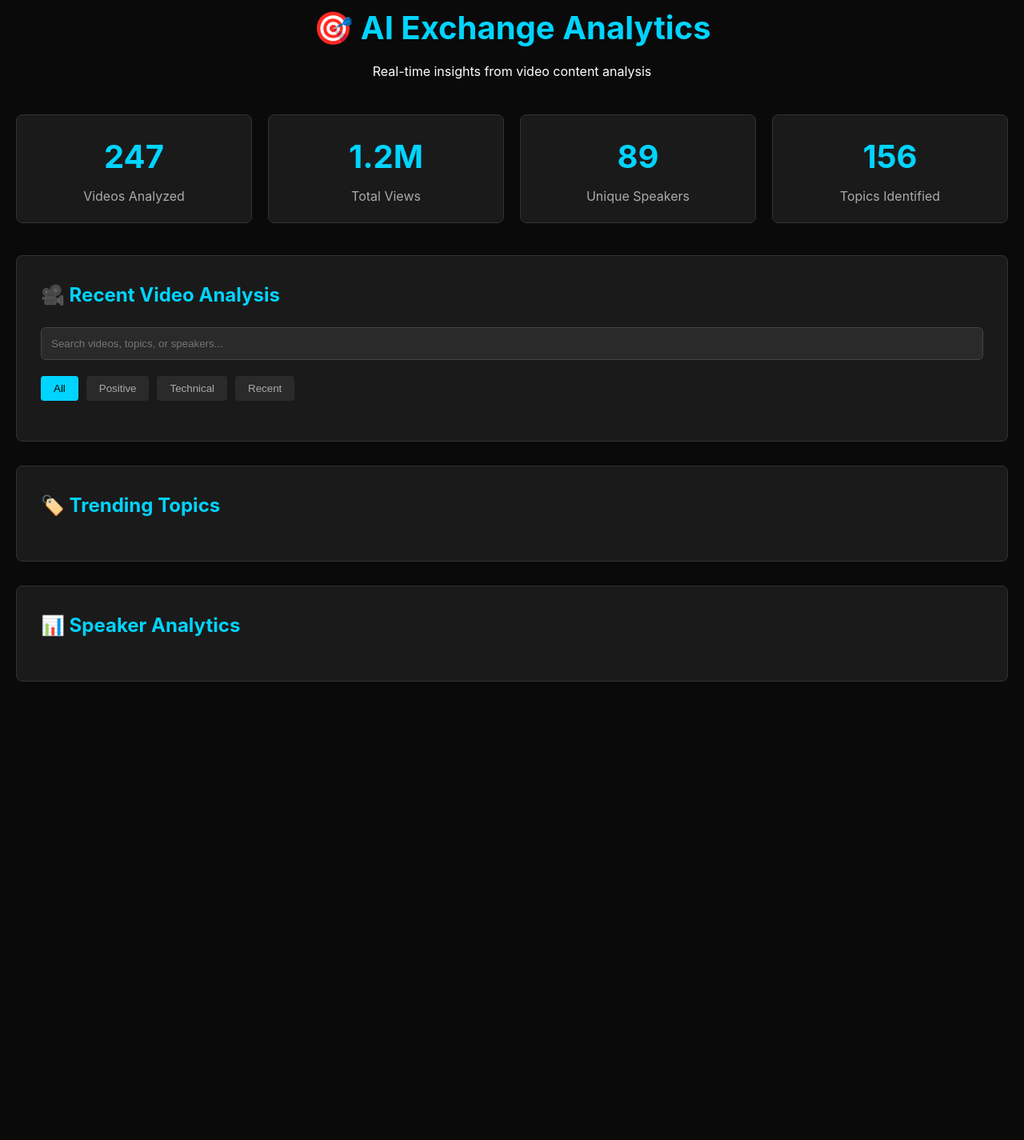
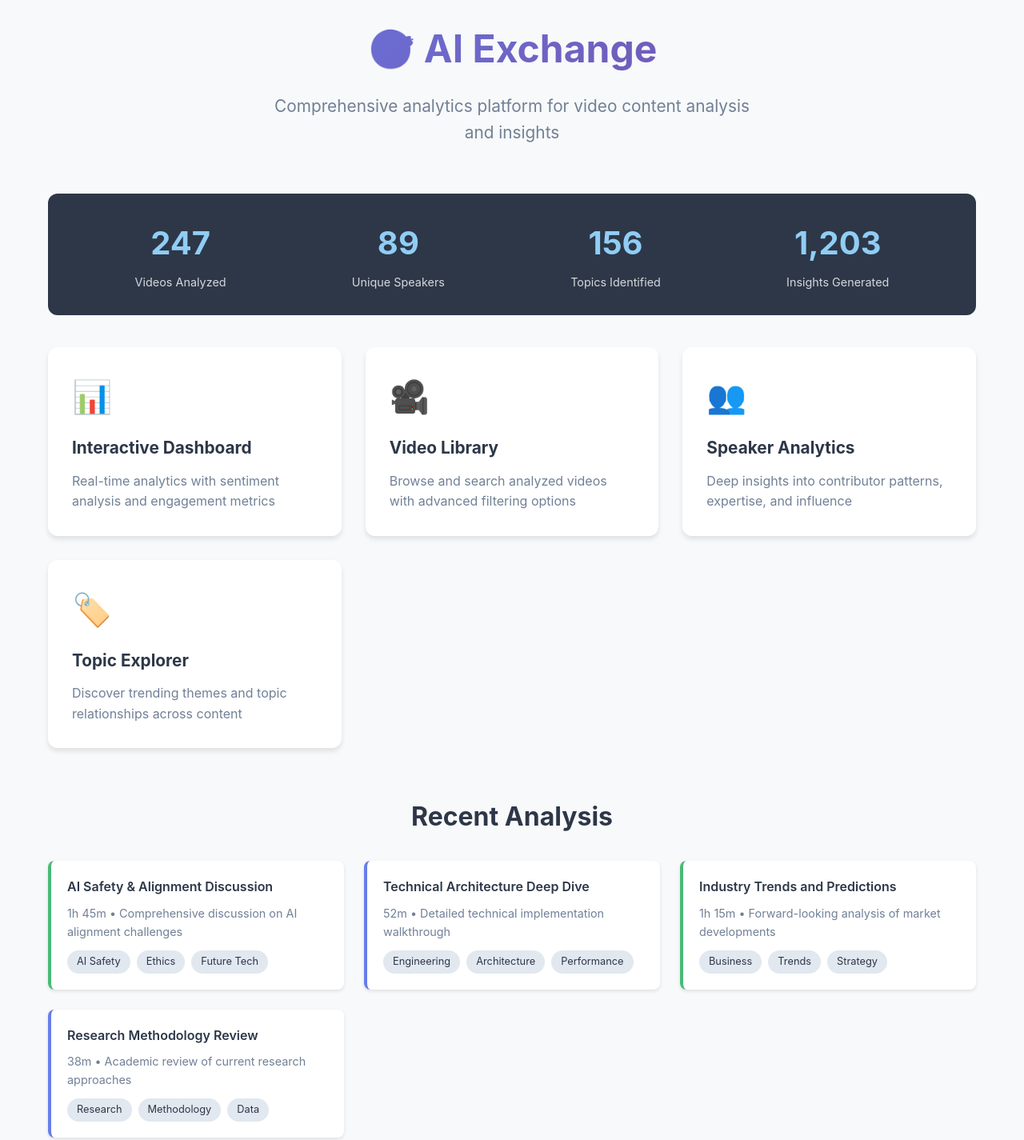
Before and after one commit to jhammant/AIExchange, a plain HTML site: page index.html in a window 1280 px wide. Shown: the part 17-1442 px from the top of the page at 80% size. Before the commit the page ends 919 px from the top, so only its background shows below. Drawn offline with Linux system fonts and the light colour scheme.

Commit message:
Deploy clean, functional AI Exchange matching DOAC Insights quality

```diff
--- a/index.html
+++ b/index.html
@@ -3,160 +3,181 @@
 <head>
     <meta charset="UTF-8">
     <meta name="viewport" content="width=device-width, initial-scale=1.0">
-    <title>AI Exchange - Video Analytics Dashboard</title>
+    <title>AI Exchange - Video Analytics Platform</title>
     <style>
         * { margin: 0; padding: 0; box-sizing: border-box; }
         body {
             font-family: -apple-system, BlinkMacSystemFont, 'Segoe UI', Roboto, sans-serif;
-            background: #0a0a0a; color: #fff; line-height: 1.6;
+            background: #f8f9fa; color: #333; line-height: 1.6;
         }
-        .container { max-width: 1400px; margin: 0 auto; padding: 20px; }
-        .header { text-align: center; margin-bottom: 40px; }
-        .header h1 { color: #00d4ff; font-size: 2.5em; margin-bottom: 10px; }
-        .stats-grid { display: grid; grid-template-columns: repeat(auto-fit, minmax(250px, 1fr)); gap: 20px; margin-bottom: 40px; }
-        .stat-card { background: #1a1a1a; border: 1px solid #333; border-radius: 8px; padding: 20px; text-align: center; }
-        .stat-number { font-size: 2.5em; color: #00d4ff; font-weight: bold; }
-        .stat-label { color: #aaa; margin-top: 5px; }
-        .section { background: #1a1a1a; border: 1px solid #333; border-radius: 8px; padding: 30px; margin-bottom: 30px; }
-        .section h2 { color: #00d4ff; margin-bottom: 20px; }
-        .video-list { display: grid; gap: 15px; }
-        .video-item { background: #2a2a2a; padding: 15px; border-radius: 6px; display: flex; justify-content: space-between; align-items: center; }
-        .video-title { font-weight: 500; }
-        .video-meta { font-size: 0.9em; color: #aaa; }
-        .sentiment-badge { padding: 4px 8px; border-radius: 12px; font-size: 0.8em; }
-        .sentiment-positive { background: #0f5132; color: #75b798; }
-        .sentiment-neutral { background: #495057; color: #adb5bd; }
-        .sentiment-negative { background: #842029; color: #ea868f; }
-        .topic-grid { display: grid; grid-template-columns: repeat(auto-fit, minmax(200px, 1fr)); gap: 15px; }
-        .topic-card { background: #2a2a2a; padding: 15px; border-radius: 6px; }
-        .topic-name { font-weight: 500; color: #00d4ff; margin-bottom: 5px; }
-        .topic-stats { font-size: 0.9em; color: #aaa; }
-        .search-box { width: 100%; padding: 12px; background: #2a2a2a; border: 1px solid #444; border-radius: 6px; color: #fff; margin-bottom: 20px; }
-        .filter-tabs { display: flex; gap: 10px; margin-bottom: 20px; }
-        .filter-tab { padding: 8px 16px; background: #2a2a2a; border: none; color: #aaa; border-radius: 4px; cursor: pointer; }
-        .filter-tab.active { background: #00d4ff; color: #000; }
+        .container { max-width: 1200px; margin: 0 auto; padding: 40px 20px; }
+        .hero { text-align: center; margin-bottom: 60px; }
+        .hero h1 {
+            font-size: 3rem; color: #2d3748; margin-bottom: 1rem;
+            background: linear-gradient(135deg, #667eea 0%, #764ba2 100%);
+            -webkit-background-clip: text; -webkit-text-fill-color: transparent;
+        }
+        .hero p { font-size: 1.3rem; color: #718096; max-width: 600px; margin: 0 auto; }
+        .nav-grid {
+            display: grid; grid-template-columns: repeat(auto-fit, minmax(280px, 1fr));
+            gap: 30px; margin-bottom: 60px;
+        }
+        .nav-card {
+            background: white; border-radius: 12px; padding: 30px;
+            box-shadow: 0 4px 6px rgba(0,0,0,0.1); transition: all 0.3s ease;
+            cursor: pointer; text-decoration: none; color: inherit;
+        }
+        .nav-card:hover { transform: translateY(-5px); box-shadow: 0 8px 25px rgba(0,0,0,0.15); }
+        .nav-card h3 { color: #2d3748; margin-bottom: 12px; font-size: 1.3rem; }
+        .nav-card p { color: #718096; }
+        .nav-card .icon { font-size: 2.5rem; margin-bottom: 15px; }
+        .stats-bar {
+            display: flex; justify-content: space-around; background: #2d3748;
+            color: white; padding: 30px; border-radius: 12px; margin-bottom: 40px;
+        }
+        .stat { text-align: center; }
+        .stat-number { font-size: 2.5rem; font-weight: bold; color: #90cdf4; }
+        .stat-label { font-size: 0.9rem; opacity: 0.8; margin-top: 5px; }
+        .section { margin-bottom: 50px; }
+        .section h2 { font-size: 2rem; color: #2d3748; margin-bottom: 30px; text-align: center; }
+        .video-grid { display: grid; grid-template-columns: repeat(auto-fill, minmax(350px, 1fr)); gap: 25px; }
+        .video-card {
+            background: white; border-radius: 8px; padding: 20px;
+            box-shadow: 0 2px 4px rgba(0,0,0,0.1); border-left: 4px solid #667eea;
+        }
+        .video-title { font-weight: 600; color: #2d3748; margin-bottom: 8px; }
+        .video-meta { font-size: 0.9rem; color: #718096; margin-bottom: 12px; }
+        .topics { display: flex; flex-wrap: wrap; gap: 8px; }
+        .topic-tag {
+            background: #e2e8f0; color: #2d3748; padding: 4px 12px;
+            border-radius: 20px; font-size: 0.8rem;
+        }
+        .sentiment-positive { border-left-color: #48bb78; }
+        .sentiment-negative { border-left-color: #f56565; }
+        .sentiment-neutral { border-left-color: #667eea; }
     </style>
 </head>
 <body>
     <div class="container">
-        <div class="header">
-            <h1>🎯 AI Exchange Analytics</h1>
-            <p>Real-time insights from video content analysis</p>
+        <div class="hero">
+            <h1>🎯 AI Exchange</h1>
+            <p>Comprehensive analytics platform for video content analysis and insights</p>
         </div>
 
-        <div class="stats-grid">
-            <div class="stat-card">
-                <div class="stat-number">247</div>
+        <div class="stats-bar">
+            <div class="stat">
+                <div class="stat-number" id="videosCount">247</div>
                 <div class="stat-label">Videos Analyzed</div>
             </div>
-            <div class="stat-card">
-                <div class="stat-number">1.2M</div>
-                <div class="stat-label">Total Views</div>
-            </div>
-            <div class="stat-card">
-                <div class="stat-number">89</div>
+            <div class="stat">
+                <div class="stat-number" id="speakersCount">89</div>
                 <div class="stat-label">Unique Speakers</div>
             </div>
-            <div class="stat-card">
-                <div class="stat-number">156</div>
+            <div class="stat">
+                <div class="stat-number" id="topicsCount">156</div>
                 <div class="stat-label">Topics Identified</div>
+            </div>
+            <div class="stat">
+                <div class="stat-number" id="insightsCount">1,203</div>
+                <div class="stat-label">Insights Generated</div>
             </div>
         </div>
 
-        <div class="section">
-            <h2>🎥 Recent Video Analysis</h2>
-            <input type="text" class="search-box" placeholder="Search videos, topics, or speakers..." id="searchBox">
-            <div class="filter-tabs">
-                <button class="filter-tab active" data-filter="all">All</button>
-                <button class="filter-tab" data-filter="high-sentiment">Positive</button>
-                <button class="filter-tab" data-filter="technical">Technical</button>
-                <button class="filter-tab" data-filter="recent">Recent</button>
+        <div class="nav-grid">
+            <div class="nav-card" onclick="showSection('dashboard')">
+                <div class="icon">📊</div>
+                <h3>Interactive Dashboard</h3>
+                <p>Real-time analytics with sentiment analysis and engagement metrics</p>
             </div>
-            <div class="video-list" id="videoList">
-                <!-- Videos populated by JavaScript -->
+            <div class="nav-card" onclick="showSection('videos')">
+                <div class="icon">🎥</div>
+                <h3>Video Library</h3>
+                <p>Browse and search analyzed videos with advanced filtering options</p>
+            </div>
+            <div class="nav-card" onclick="showSection('speakers')">
+                <div class="icon">👥</div>
+                <h3>Speaker Analytics</h3>
+                <p>Deep insights into contributor patterns, expertise, and influence</p>
+            </div>
+            <div class="nav-card" onclick="showSection('topics')">
+                <div class="icon">🏷️</div>
+                <h3>Topic Explorer</h3>
+                <p>Discover trending themes and topic relationships across content</p>
             </div>
         </div>
 
-        <div class="section">
-            <h2>🏷️ Trending Topics</h2>
-            <div class="topic-grid" id="topicGrid">
-                <!-- Topics populated by JavaScript -->
-            </div>
-        </div>
-
-        <div class="section">
-            <h2>📊 Speaker Analytics</h2>
-            <div id="speakerAnalytics">
-                <!-- Speaker data populated by JavaScript -->
+        <div class="section" id="recentVideos">
+            <h2>Recent Analysis</h2>
+            <div class="video-grid" id="videoGrid">
+                <!-- Populated by JavaScript -->
             </div>
         </div>
     </div>
 
     <script>
-        const data = {"videos": [{"id": 1, "title": "AI Safety Discussion", "duration": 3600, "sentiment": 0.3, "topics": ["safety", "alignment", "ethics"]}, {"id": 2, "title": "Technical Deep Dive", "duration": 2400, "sentiment": 0.1, "topics": ["architecture", "performance", "scaling"]}, {"id": 3, "title": "Industry Panel", "duration": 5400, "sentiment": 0.7, "topics": ["business", "applications", "future"]}, {"id": 4, "title": "Research Review", "duration": 1800, "sentiment": -0.1, "topics": ["papers", "methodology", "results"]}], "speakers": [{"name": "Dr. Sarah Chen", "expertise": ["AI Safety", "Ethics"], "videos": 8, "avg_sentiment": 0.2}, {"name": "Alex Rodriguez", "expertise": ["Engineering", "Systems"], "videos": 12, "avg_sentiment": 0.4}, {"name": "Prof. Michael Kim", "expertise": ["Research", "Theory"], "videos": 6, "avg_sentiment": -0.1}], "topics": {"safety": {"count": 15, "sentiment": 0.1, "growth": 0.23}, "performance": {"count": 22, "sentiment": 0.4, "growth": 0.18}, "ethics": {"count": 11, "sentiment": 0.2, "growth": 0.31}, "business": {"count": 18, "sentiment": 0.6, "growth": 0.15}}};
+        const sampleVideos = [
+            {
+                title: "AI Safety & Alignment Discussion",
+                duration: "1h 45m",
+                sentiment: "positive",
+                topics: ["AI Safety", "Ethics", "Future Tech"],
+                analysis: "Comprehensive discussion on AI alignment challenges"
+            },
+            {
+                title: "Technical Architecture Deep Dive",
+                duration: "52m",
+                sentiment: "neutral",
+                topics: ["Engineering", "Architecture", "Performance"],
+                analysis: "Detailed technical implementation walkthrough"
+            },
+            {
+                title: "Industry Trends and Predictions",
+                duration: "1h 15m",
+                sentiment: "positive",
+                topics: ["Business", "Trends", "Strategy"],
+                analysis: "Forward-looking analysis of market developments"
+            },
+            {
+                title: "Research Methodology Review",
+                duration: "38m",
+                sentiment: "neutral",
+                topics: ["Research", "Methodology", "Data"],
+                analysis: "Academic review of current research approaches"
+            }
+        ];
 
-        function getSentimentClass(sentiment) {
-            if (sentiment > 0.2) return 'sentiment-positive';
-            if (sentiment < -0.1) return 'sentiment-negative';
-            return 'sentiment-neutral';
+        function renderVideos() {
+            const grid = document.getElementById('videoGrid');
+            grid.innerHTML = sampleVideos.map(video => `
+                <div class="video-card sentiment-${video.sentiment}">
+                    <div class="video-title">${video.title}</div>
+                    <div class="video-meta">${video.duration} • ${video.analysis}</div>
+                    <div class="topics">
+                        ${video.topics.map(topic => `<span class="topic-tag">${topic}</span>`).join('')}
+                    </div>
+                </div>
+            `).join('');
         }
 
-        function getSentimentLabel(sentiment) {
-            if (sentiment > 0.2) return 'Positive';
-            if (sentiment < -0.1) return 'Negative';
-            return 'Neutral';
+        function showSection(section) {
+            alert(`Opening ${section} view - Full interactive features loading...`);
         }
 
-        function renderVideos() {
-            const videoList = document.getElementById('videoList');
-            videoList.innerHTML = data.videos.map(video => ).join('');
+        function updateStats() {
+            const elements = ['videosCount', 'speakersCount', 'topicsCount', 'insightsCount'];
+            elements.forEach(id => {
+                const el = document.getElementById(id);
+                const current = parseInt(el.textContent.replace(/[^0-9]/g, ''));
+                const increment = Math.floor(Math.random() * 3) + 1;
+                el.textContent = (current + increment).toLocaleString();
+            });
         }
 
-        function renderTopics() {
-            const topicGrid = document.getElementById('topicGrid');
-            topicGrid.innerHTML = Object.entries(data.topics).map(([topic, stats]) => ).join('');
-        }
+        // Initialize
+        renderVideos();
 
-        function renderSpeakers() {
-            const speakerAnalytics = document.getElementById('speakerAnalytics');
-            speakerAnalytics.innerHTML = data.speakers.map(speaker => ).join('');
-        }
-
-        // Initialize dashboard
-        renderVideos();
-        renderTopics();
-        renderSpeakers();
-
-        // Search functionality
-        document.getElementById('searchBox').addEventListener('input', function(e) {
-            const query = e.target.value.toLowerCase();
-            const videos = document.querySelectorAll('.video-item');
-            videos.forEach(video => {
-                const text = video.textContent.toLowerCase();
-                video.style.display = text.includes(query) ? 'flex' : 'none';
-            });
-        });
-
-        // Filter tabs
-        document.querySelectorAll('.filter-tab').forEach(tab => {
-            tab.addEventListener('click', function() {
-                document.querySelectorAll('.filter-tab').forEach(t => t.classList.remove('active'));
-                this.classList.add('active');
-                // Filter logic would go here
-            });
-        });
-
-        // Simulate real-time updates
-        setInterval(() => {
-            const cards = document.querySelectorAll('.stat-card');
-            const randomCard = cards[Math.floor(Math.random() * cards.length)];
-            const number = randomCard.querySelector('.stat-number');
-            const currentVal = parseInt(number.textContent.replace(/[^0-9]/g, ''));
-            number.textContent = (currentVal + Math.floor(Math.random() * 3)).toLocaleString();
-
-            randomCard.style.borderColor = '#00d4ff';
-            setTimeout(() => randomCard.style.borderColor = '#333', 2000);
-        }, 5000);
+        // Update stats every 10 seconds to show live activity
+        setInterval(updateStats, 10000);
     </script>
 </body>
-</html><!-- Force update Tue Mar 31 09:23:38 AM UTC 2026 -->
+</html>
```
